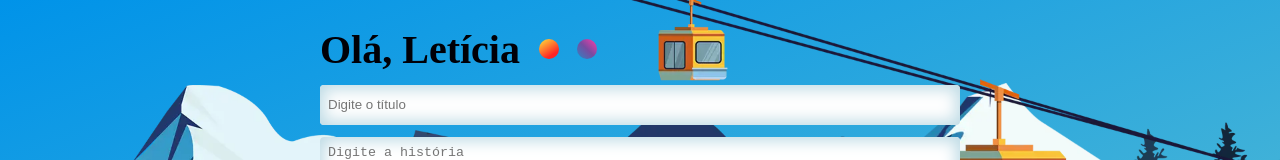
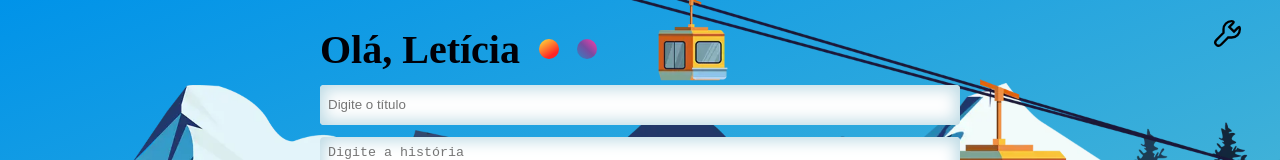
Before and after one commit to FilipeSall/story-teller-print-generator, a React (Vite) app: page / in a window 1280 px wide. Shown: the top 160 px of the page. Built offline with nearby package versions, Linux system fonts and the light colour scheme; a web font is replaced by a local one.

Commit message:
colocando o config btn

```diff
--- a/src/App.css
+++ b/src/App.css
@@ -103,6 +103,7 @@
   border: none;
   height: 5vh;
   width: 10vw;
+  min-height: 5vh;
   border-radius: 4px;
   font-weight: bold;
   margin: 8px;
--- a/src/CreateContext.tsx
+++ b/src/CreateContext.tsx
@@ -8,6 +8,8 @@ interface GlobalContext {
     setTheme: (theme: string) => void,
     font: string,
     setFont: (font: string) => void,
+    user:string,
+    setUser:(user:string) => void,
 }
 
 const GlobalContext = createContext<any>(null);
@@ -20,9 +22,17 @@ export const GlobalProvider: React.FC<{ children: ReactNode }> = ({ children })
 
     const [theme, setTheme] = useState('cold');
     const [font, setFont] = useState('arial');
+    const initialUser = localStorage.getItem('user') || 'Letícia';
+    const [user, setUser] = useState(initialUser);
+
+    // Defina o usuário no localStorage sempre que ele for alterado
+    const setUserWithLocalStorage = (newUser: string) => {
+        setUser(newUser);
+        localStorage.setItem('user', newUser);
+    };
 
     return (
-        <GlobalContext.Provider value={{ theme, setTheme, font, setFont }}>
+        <GlobalContext.Provider value={{ theme, setTheme, font, setFont, user, setUser: setUserWithLocalStorage }}>
             {children}
         </GlobalContext.Provider>
     );
--- /dev/null
+++ b/src/components/config_btn/ConfigBtn.tsx
@@ -0,0 +1,43 @@
+import { ChangeEvent, useState } from 'react';
+import './configBtn.css';
+import { GrConfigure } from "react-icons/gr";
+import { useGlobalContext } from '../../CreateContext';
+
+function ConfigBtn() {
+
+    const [show, setShow] = useState(false);
+    const { user, setUser } = useGlobalContext();
+    const [changeUser, setChangeUser] = useState('');
+    const [error, setError] = useState(false)
+
+    const handleChange = (e: ChangeEvent<HTMLInputElement>) => {
+        setChangeUser(e.target.value);
+        setError(false);
+    }
+
+    const handleClick = () => {
+        if (changeUser.length > 0) {
+            setUser(changeUser);
+            setChangeUser('')
+        } else{
+            setError(true)
+        }
+    }
+
+    return (
+        <div className='config_container'>
+            <button className='config_btn' onClick={() => setShow(!show)}>
+                <GrConfigure fill='#808080' size={28} />
+            </button>
+            {show &&
+                <div className='config_form'>
+                    <label>Não é {user}?</label>
+                    <input type='text' onChange={handleChange} value={changeUser} className={`${error && 'error'}`} />
+                    <button onClick={handleClick}>Alterar</button>
+                </div>
+            }
+        </div>
+    )
+}
+
+export default ConfigBtn
--- /dev/null
+++ b/src/components/config_btn/configBtn.css
@@ -0,0 +1,80 @@
+.config_container {
+    position: absolute;
+    top: 15px;
+    left: 90%;
+    display: flex;
+    flex-direction: column;
+    z-index: 30;
+    align-items: center;
+    justify-items: center;
+    width: 10%;
+
+}
+
+.config_btn {
+    border: none;
+    background-color: inherit;
+    background-color: transparent;
+    cursor: pointer;
+    width: 5%;
+    height: 5vh;
+    z-index: 30;
+
+}
+
+.config_form {
+    position: relative;
+    display: flex;
+    flex-direction: column;
+    justify-content: center;
+    align-items: center;
+    gap: 4px;
+    margin-top: 12px;
+    background: rgba(255, 255, 255, 0.2);
+    box-shadow: 0 4px 30px rgba(0, 0, 0, 0.1);
+    backdrop-filter: blur(5px);
+    -webkit-backdrop-filter: blur(5px);
+    border: 1px solid rgba(255, 255, 255, 0.3);
+    padding: 4px;
+    animation: showComponent .5s ease-in-out forwards;
+}
+
+.config_form>input {
+    width: 75%;
+}
+
+.error{
+    border: 1px solid red;
+}
+
+.config_form>button {
+    border: none;
+    padding: 2px;
+    cursor: pointer;
+    border-radius: 4px;
+}
+
+@keyframes showComponent {
+    0%{
+        transform: translateY(-5px);
+        opacity: 0;
+    }
+    100%{
+        transform: translateY(0);
+        opacity: 1;
+    }
+}
+
+@media screen and (max-width:768px) {
+    .config_container {
+        left: 85%;
+        top: 25px;
+    }
+    .config_form {
+        position: absolute;
+        left: -135px;
+        width: 50vw;
+        top: 30px;
+        background-color: bisque;
+    }
+}
--- a/src/components/main/Main.tsx
+++ b/src/components/main/Main.tsx
@@ -22,6 +22,7 @@ import StoryContainer from '../story_container/StoryContainer';
 import latoSvg from '../../assets/lato.webp';
 import latoAltSvg from '../../assets/latoAlt.webp';
 import ThemeBackground from '../theme_background/ThemeBackground';
+import ConfigBtn from '../config_btn/ConfigBtn';
 
 function App() {
     const [text, setText] = useState<string>('');
@@ -29,7 +30,7 @@ function App() {
     const [stories, setStories] = useState<Array<{ title: string; text: string, id: number }>>([]);
     const [error, setError] = useState<boolean>(false);
     const [nextId, setNextId] = useState(1);
-    const { theme, font } = useGlobalContext();
+    const { theme, font, user } = useGlobalContext();
     const divRef = useRef(null);
 
     const handleChange = (e: ChangeEvent<HTMLTextAreaElement>) => {
@@ -69,9 +70,10 @@ function App() {
     return (
         <main className={`main_container theme_${theme}`}>
             <ThemeBackground />
+            <ConfigBtn />
             <div className={`main_container-wrapper`}>
                 <div className='title_container'>
-                    <h1 className={`main_title main_title-${theme}`}>Olá, Letícia</h1>
+                    <h1 className={`main_title main_title-${theme}`}>Olá, {user}</h1>
                     <div className='themeBtn_container'>
                         <ThemeBtn themeBtn='hot' />
                         <ThemeBtn themeBtn='cold' />
```
